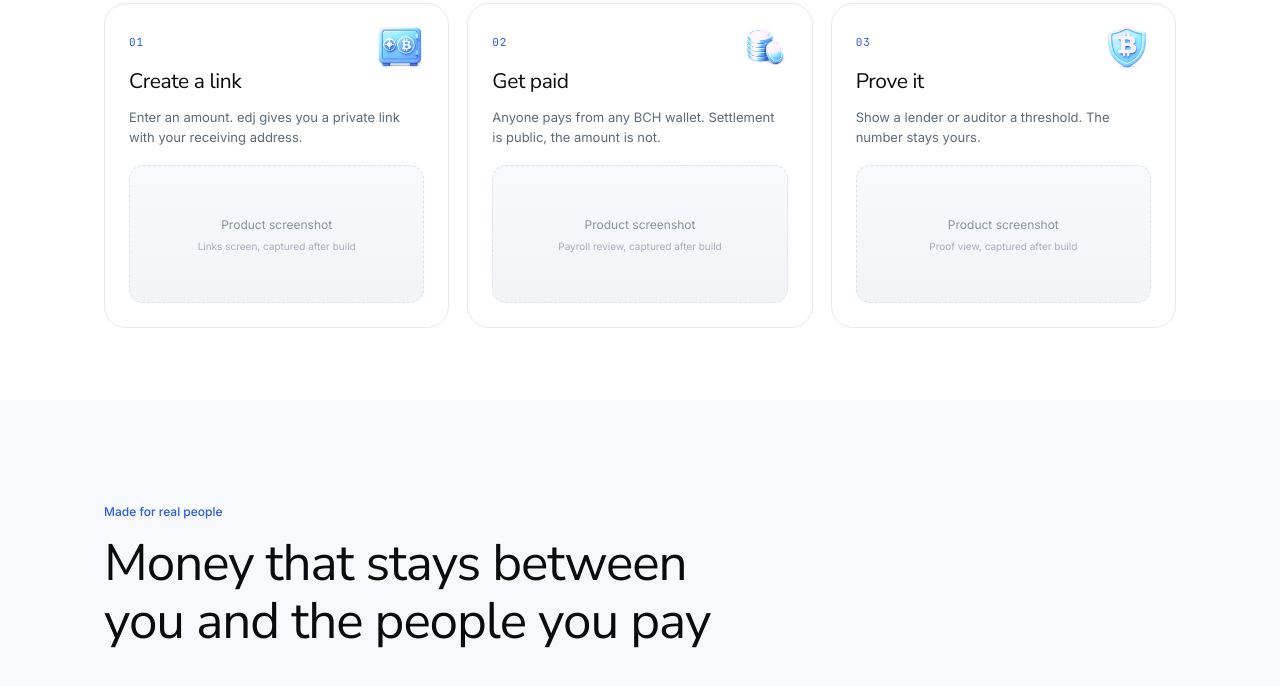
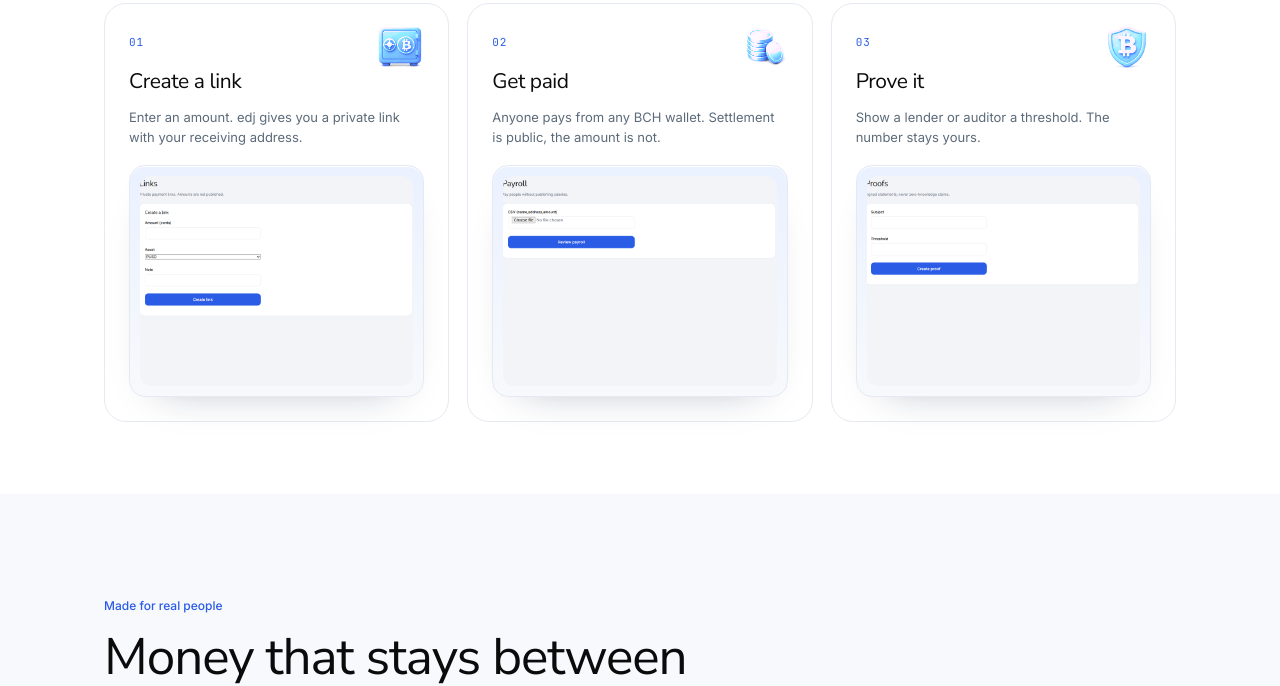
Before and after one commit to solutiono1/edj, a plain HTML site: page web/index.html in a window 1280 px wide. Shown: the part 1141-1827 px from the top of the page. Drawn offline with Linux system fonts and the light colour scheme.

Commit message:
Replace screenshot slots with real app captures

```diff
--- a/web/index.html
+++ b/web/index.html
@@ -67,9 +67,9 @@
 <section id="how" class="section tight"><div class="wrap">
  <p class="eyebrow">How it works</p><h2 class="h2">Three steps. No public amounts.</h2><p class="sub section-sub">Create a private request, let anyone pay from any BCH wallet, then show only the proof a lender or auditor needs.</p>
  <div class="steps">
-  <article class="step-card"><img class="icon-3d" src="/static/icons/bitcoin-safe-3d-icon.webp" alt="" aria-hidden="true"><span class="step-no">01</span><h3>Create a link</h3><p>Enter an amount. edj gives you a private link with your receiving address.</p><div class="slot" data-shot="links"><span>Product screenshot</span><small>Links screen, captured after build</small></div></article>
-  <article class="step-card"><img class="icon-3d" src="/static/icons/coins-2a8933da.webp" alt="" aria-hidden="true"><span class="step-no">02</span><h3>Get paid</h3><p>Anyone pays from any BCH wallet. Settlement is public, the amount is not.</p><div class="slot" data-shot="payroll"><span>Product screenshot</span><small>Payroll review, captured after build</small></div></article>
-  <article class="step-card"><img class="icon-3d" src="/static/icons/bitcoin-shield-3d-icon.webp" alt="" aria-hidden="true"><span class="step-no">03</span><h3>Prove it</h3><p>Show a lender or auditor a threshold. The number stays yours.</p><div class="slot" data-shot="proof"><span>Product screenshot</span><small>Proof view, captured after build</small></div></article>
+  <article class="step-card"><img class="icon-3d" src="/static/icons/bitcoin-safe-3d-icon.webp" alt="" aria-hidden="true"><span class="step-no">01</span><h3>Create a link</h3><p>Enter an amount. edj gives you a private link with your receiving address.</p><div class="slot"><img src="/static/shots/links.png" alt="The edj links screen showing a private link form" loading="lazy"></div></article>
+  <article class="step-card"><img class="icon-3d" src="/static/icons/coins-2a8933da.webp" alt="" aria-hidden="true"><span class="step-no">02</span><h3>Get paid</h3><p>Anyone pays from any BCH wallet. Settlement is public, the amount is not.</p><div class="slot"><img src="/static/shots/payroll.png" alt="The edj payroll screen showing the CSV upload form" loading="lazy"></div></article>
+  <article class="step-card"><img class="icon-3d" src="/static/icons/bitcoin-shield-3d-icon.webp" alt="" aria-hidden="true"><span class="step-no">03</span><h3>Prove it</h3><p>Show a lender or auditor a threshold. The number stays yours.</p><div class="slot"><img src="/static/shots/proofs.png" alt="The edj proofs screen showing the signed statement form" loading="lazy"></div></article>
  </div>
 </div></section>
 
--- a/web/static/style.css
+++ b/web/static/style.css
@@ -474,3 +474,8 @@ html,body{max-width:100%;overflow-x:clip}
 
 /* Static step icons */
 .icon-3d{animation:none!important;transform:none!important}
+
+/* Real screenshot slots with backdrop */
+.slot{height:auto;min-height:210px;padding:10px;border-radius:16px;background:linear-gradient(180deg,#EAF1FF,#F7F9FC);border:1px solid #E5E9F2;box-shadow:inset 0 1px 0 #fff,0 18px 40px -30px rgba(11,30,63,.4);display:flex}
+.slot img{width:100%;height:210px;object-fit:cover;object-position:top;border-radius:11px;display:block}
+.step-card:hover .slot{border-color:#B9C8E6}
```
Also changed, not shown: ASSETS.md (+3 -0 lines), web/static/shots/links.png (added), web/static/shots/payroll.png (added), web/static/shots/proofs.png (added).
